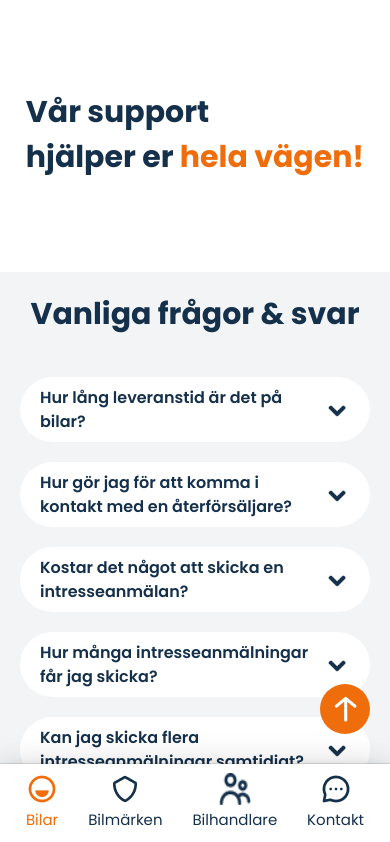
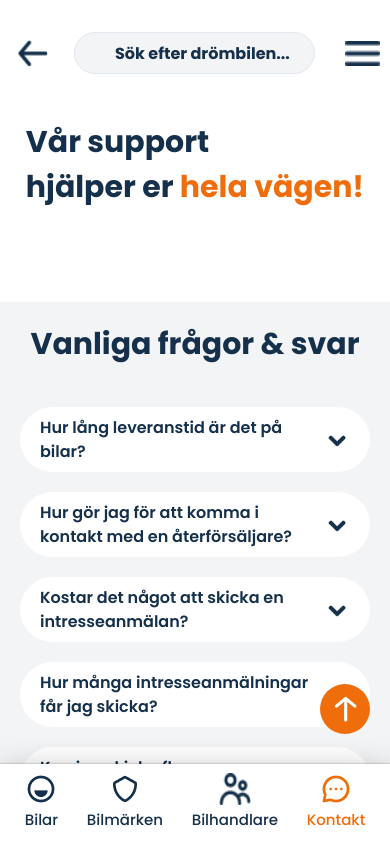
Before and after one commit to Leasingoo/leasingoo-main, a Next.js app: page /contact in a window 390 px wide. Shown: the top 842 px of the page. Built offline with nearby package versions, Linux system fonts and the light colour scheme.

Commit message:
fixed upper bar for mobile

```diff
--- a/components/landing-page/Navbar.tsx
+++ b/components/landing-page/Navbar.tsx
@@ -2,18 +2,14 @@ import { Flex, Input, Text } from "@chakra-ui/react";
 import { useMediaQuery } from "@material-ui/core";
 import Image from "next/image";
 import { useState } from "react";
+import { navbarData } from "../../helpers/static-data/navbarData";
 
-export const Navbar = () => {
-  const [navItems, setNavItems] = useState([
-    { name: "Bilar", url: "", icon: "smile-icon" },
-    { name: "Bilmärken", url: "", icon: "car-brands-icon" },
-    { name: "Bilhandlare", url: "", icon: "retailers-icon" },
-    { name: "Kontakt", url: "", icon: "contact-icon" },
-  ]);
-  const [selectedNavItem, setSelectedNavItem] = useState("Bilar");
+export const Navbar = ({ currentRoute }: { currentRoute: string }) => {
+  const [selectedNavItem, setSelectedNavItem] = useState(currentRoute);
   const isMobile = useMediaQuery("(max-width:1400px)");
 
   return (
+    <>
       <Flex
         boxShadow="dark-lg"
         pos="fixed"
@@ -31,8 +27,11 @@ export const Navbar = () => {
       >
         {!isMobile && (
           <Flex flexDir="row" cursor="pointer" alignItems="center">
-          <Image alt="menu-icon" src={require("../../assets/menu-icon.png")} />
-          <Text color="#15304B" margin={3}>
+            <Image
+              alt="menu-icon"
+              src={require("../../assets/menu-icon.png")}
+            />
+            <Text color="#15304B" margin={3} fontWeight={500}>
               Meny
             </Text>
           </Flex>
@@ -44,7 +43,7 @@ export const Navbar = () => {
             placeholder="Sök efter drömbilen..."
             bgColor={"#F3F4F6"}
             color="#15304B"
-          _placeholder={{ color: "#15304B" }}
+            _placeholder={{ color: "#15304B", fontWeight: 500 }}
             padding={7}
             borderRadius={50}
             paddingLeft={20}
@@ -66,27 +65,31 @@ export const Navbar = () => {
           alignItems="center"
           justifyContent="space-evenly"
         >
-        {navItems.map((item, i) => (
+          {navbarData.map((item, i) => (
             <Flex
               flexDir={isMobile ? "column" : "row"}
               cursor="pointer"
               alignItems="center"
               onClick={() => {
-              setSelectedNavItem(item.name);
+                setSelectedNavItem(item.route);
               }}
             >
               <Image
                 alt={item.icon}
                 src={require(`../../assets/nav-items/${item.icon}-${
-                selectedNavItem === item.name ? "active" : "inactive"
+                  selectedNavItem === item.route ? "active" : "inactive"
                 }.png`)}
-              style={{ width: isMobile ? 32 : "", height: isMobile ? 32 : "" }}
+                style={{
+                  width: isMobile ? 32 : "",
+                  height: isMobile ? 32 : "",
+                }}
               />
 
               <Text
                 margin={isMobile ? 1 : 3}
                 fontSize={isMobile ? "15px" : ""}
-              color={selectedNavItem === item.name ? "#EF6D0A" : "#15304B"}
+                color={selectedNavItem === item.route ? "#EF6D0A" : "#15304B"}
+                fontWeight={500}
               >
                 {item.name}
               </Text>
@@ -94,5 +97,41 @@ export const Navbar = () => {
           ))}
         </Flex>
       </Flex>
+
+      {isMobile && (
+        <Flex
+          position="absolute"
+          top={3}
+          flexDir="row"
+          w="100%"
+          alignItems="center"
+          justifyContent="space-evenly"
+        >
+          {currentRoute !== "/" && (
+            <Image
+              alt="back-icon"
+              src={require("../../assets/back-icon.png")}
+              style={{ width: 45, height: 45, margin: 5, cursor: "pointer" }}
+            />
+          )}
+          <Input
+            placeholder="Sök efter drömbilen..."
+            bgColor={"#F3F4F6"}
+            color="#15304B"
+            _placeholder={{ color: "#15304B", fontWeight: "bold" }}
+            padding={5}
+            margin={5}
+            borderRadius={50}
+            paddingLeft={10}
+            cursor="pointer"
+          />
+          <Image
+            alt="menu-icon"
+            src={require("../../assets/menu-icon.png")}
+            style={{ width: 35, height: 25, margin: 10, cursor: "pointer" }}
+          />
+        </Flex>
+      )}
+    </>
   );
 };
--- /dev/null
+++ b/helpers/static-data/navbarData.ts
@@ -0,0 +1,11 @@
+export const navbarData = [
+  { name: "Bilar", url: "", icon: "smile-icon", route: "/" },
+  { name: "Bilmärken", url: "", icon: "car-brands-icon", route: "/car-brands" },
+  {
+    name: "Bilhandlare",
+    url: "",
+    icon: "retailers-icon",
+    route: "/retailers",
+  },
+  { name: "Kontakt", url: "", icon: "contact-icon", route: "/contact" },
+];
--- a/pages/car-brands.tsx
+++ b/pages/car-brands.tsx
@@ -1,6 +1,7 @@
 import { Flex, Text, Image } from "@chakra-ui/react";
 import { useMediaQuery } from "@material-ui/core";
 import { collection, getDocs } from "firebase/firestore";
+import { useRouter } from "next/router";
 // import Image from "next/image";
 import { useEffect, useState } from "react";
 import { Footer } from "../components/landing-page/Footer";
@@ -8,6 +9,7 @@ import { Navbar } from "../components/landing-page/Navbar";
 import { db } from "../helpers/firebase/firebaseConfig";
 
 const CarBrandsPage = () => {
+  const router = useRouter();
   const [carBrands, setCarBrands] = useState<any>([]);
   const isMobile = useMediaQuery("(max-width:1400px)");
 
@@ -38,10 +40,10 @@ const CarBrandsPage = () => {
 
   return (
     <Flex flexDir="column">
-      <Navbar />
+      <Navbar currentRoute={router.pathname} />
 
       <Flex
-        mt={40}
+        mt={isMobile ? "120px" : "90px"}
         w="100%"
         flexDir="column"
         alignItems={"center"}
--- a/pages/car-brands/[carBrandName].tsx
+++ b/pages/car-brands/[carBrandName].tsx
@@ -38,10 +38,10 @@ const CarBrandSinglePage = () => {
 
   return (
     <Flex flexDir="column">
-      <Navbar />
+      <Navbar currentRoute={router.pathname} />
 
       <Flex
-        mt={40}
+        mt={isMobile ? "120px" : "90px"}
         w="100%"
         flexDir="column"
         alignItems={"center"}
--- a/pages/contact.tsx
+++ b/pages/contact.tsx
@@ -1,6 +1,7 @@
 import { Button, Flex, Text } from "@chakra-ui/react";
 import { useMediaQuery } from "@material-ui/core";
 import Image from "next/image";
+import { useRouter } from "next/router";
 import { useState } from "react";
 import { Footer } from "../components/landing-page/Footer";
 import { Navbar } from "../components/landing-page/Navbar";
@@ -10,6 +11,7 @@ import {
 } from "../helpers/static-data/contactPageData";
 
 const ContactPage = () => {
+  const router = useRouter();
   const isMobile = useMediaQuery("(max-width:1400px)");
   const [selectedQuestion, setSelectedQuestion] = useState<
     number | undefined
@@ -17,12 +19,12 @@ const ContactPage = () => {
 
   return (
     <Flex flexDir="column" scrollBehavior="smooth" alignItems="center">
-      <Navbar />
+      <Navbar currentRoute={router.pathname} />
       <Flex
         pos="relative"
         w="100%"
         flexDir="column"
-        mt={"90px"}
+        mt={isMobile ? "120px" : "90px"}
         mb={20}
         alignItems="center"
       >
--- a/pages/index.tsx
+++ b/pages/index.tsx
@@ -17,12 +17,12 @@ const LandingPage = () => {
 
   return (
     <Flex flexDir="column" scrollBehavior="smooth">
-      <Navbar />
+      <Navbar currentRoute="/" />
       <Flex
         pos="relative"
         w="100%"
         flexDir="column"
-        mt={"90px"}
+        mt={isMobile ? "120px" : "90px"}
         alignItems="center"
       >
         {!isMobile && (
--- a/pages/retailers.tsx
+++ b/pages/retailers.tsx
@@ -2,6 +2,7 @@ import { Flex, Text } from "@chakra-ui/react";
 import { useMediaQuery } from "@material-ui/core";
 import { collection, getDocs } from "firebase/firestore";
 import Image from "next/image";
+import { useRouter } from "next/router";
 import { useEffect, useState } from "react";
 import { Footer } from "../components/landing-page/Footer";
 import { Navbar } from "../components/landing-page/Navbar";
@@ -10,6 +11,7 @@ import { db } from "../helpers/firebase/firebaseConfig";
 const RetailersPage = () => {
   const [retailers, setRetailers] = useState<any>([]);
   const isMobile = useMediaQuery("(max-width:1400px)");
+  const router = useRouter();
 
   const getCarBrands = async () => {
     let retailersArr: any[] = [];
@@ -29,10 +31,10 @@ const RetailersPage = () => {
 
   return (
     <Flex flexDir="column">
-      <Navbar />
+      <Navbar currentRoute={router.pathname} />
 
       <Flex
-        mt={40}
+        mt={isMobile ? "120px" : "90px"}
         w="100%"
         flexDir="column"
         alignItems={"center"}
--- a/pages/retailers/[retailerID].tsx
+++ b/pages/retailers/[retailerID].tsx
@@ -28,10 +28,10 @@ const RetailerSinglePage = () => {
 
   return (
     <Flex flexDir="column">
-      <Navbar />
+      <Navbar currentRoute={router.pathname} />
 
       <Flex
-        mt={40}
+        mt={isMobile ? "120px" : "90px"}
         w="100%"
         flexDir="column"
         alignItems={"center"}
```
Also changed, not shown: pages/about-us.tsx (+9 -2 lines), pages/cars/[carName].tsx (+8 -2 lines), assets/back-icon.png (added). Lines whose indentation alone changed are shown as unchanged.
